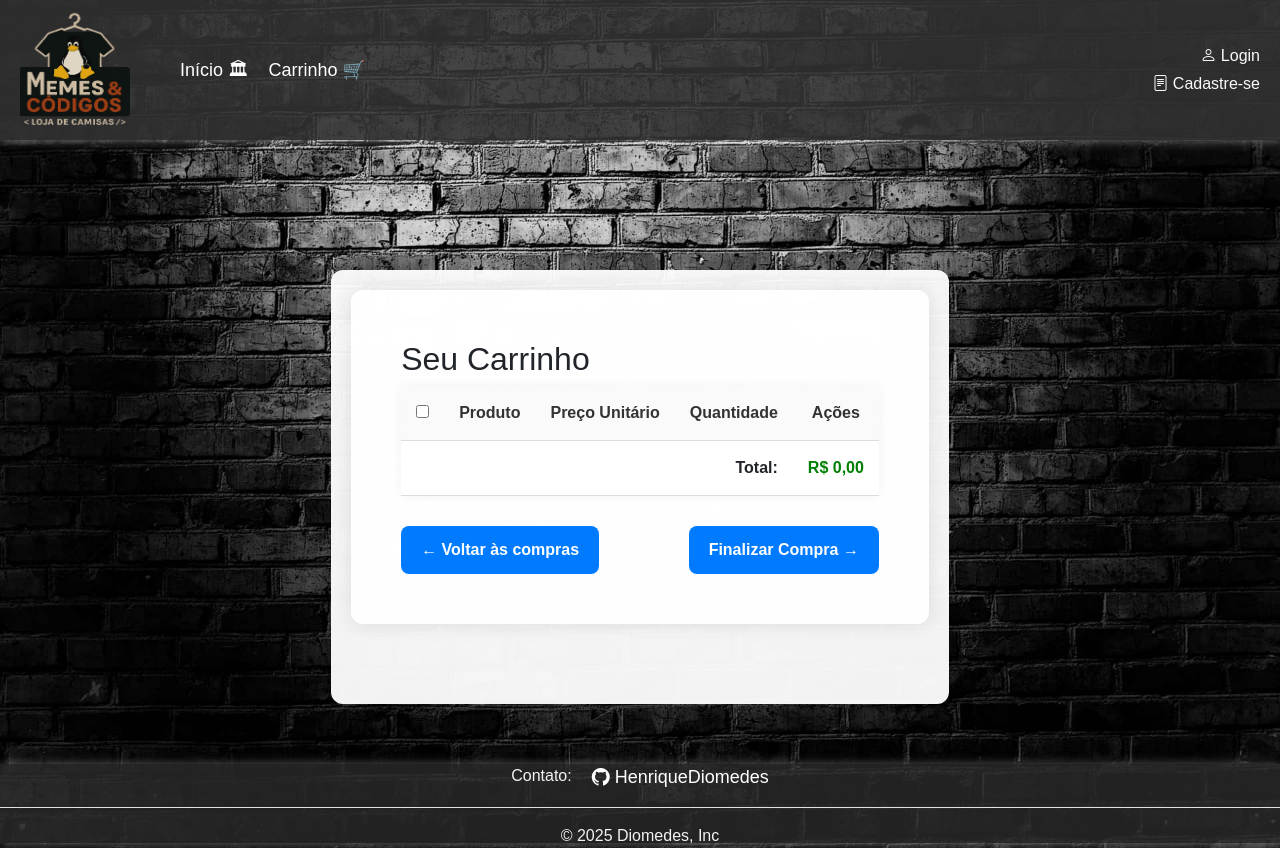
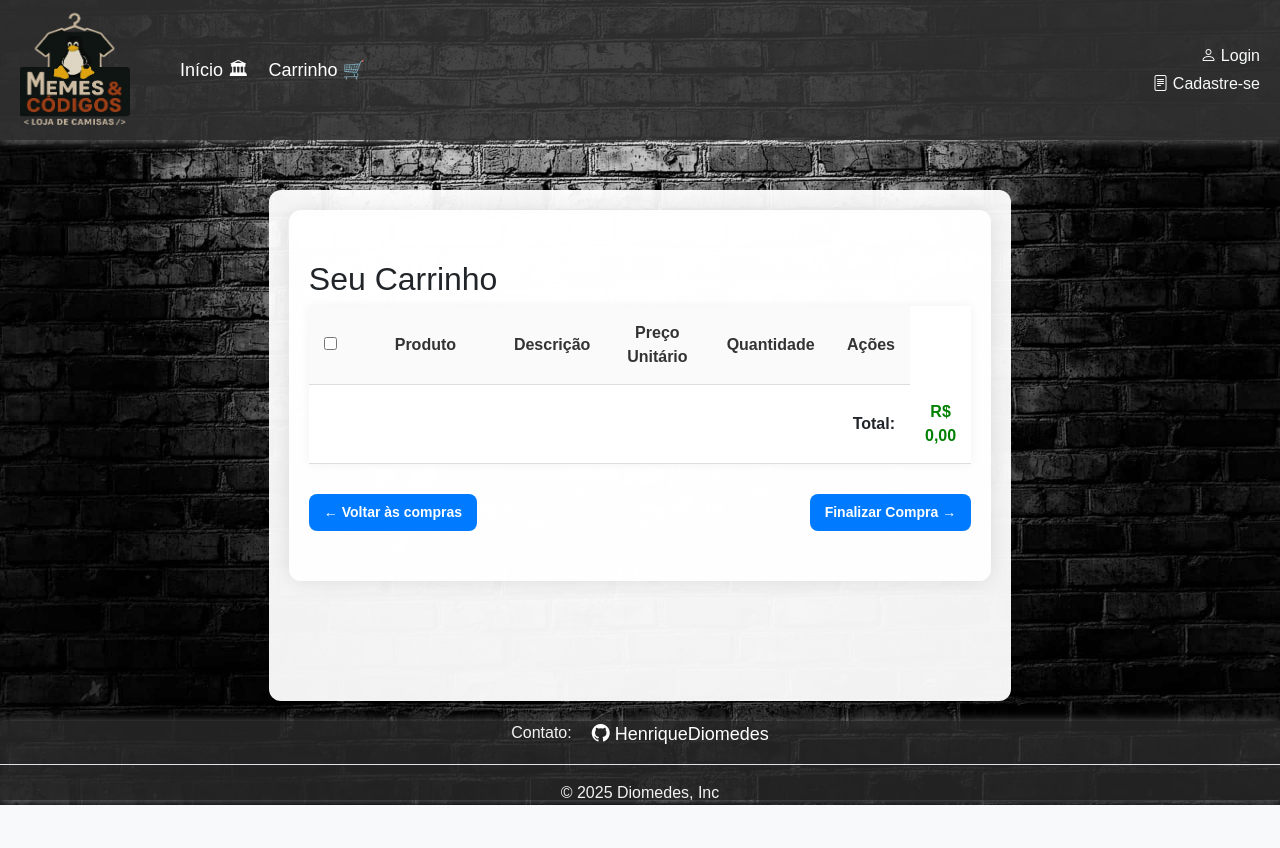
Before and after one commit to HenriqueDiomedes/Loja_Memes_e_Codigos, a Django app: page /carrinho/ in a window 1280 px wide. After the commit the page ends 805 px from the top, so only its background shows below. Run offline with Django 5.2, Linux system fonts and the light colour scheme.

Commit message:
templates de detalhe finalizado
templates de detalhe concluído, templete de carrinho com problema de layout ainda

```diff
--- a/ecommerce/templates/carrinho.html
+++ b/ecommerce/templates/carrinho.html
@@ -11,15 +11,21 @@
         background-attachment: fixed;
         font-family: Arial, sans-serif;
         margin: 0;
+        padding-top: 50px;
+        box-sizing: border-box;
+    }
+
+    header {
+        z-index: 1000;
+        position: relative;
     }
 
     main {
-        padding: 50px;
+        padding: 50px 20px;
         background-color: rgba(255, 255, 255, 0.95);
         border-radius: 12px;
-        max-width: 1200px;
+        max-width: 1000px;
         margin: auto;
-        margin-bottom: 60px;
         box-shadow: 0 0 20px rgba(0, 0, 0, 0.1);
     }
 
@@ -44,22 +50,56 @@
         font-weight: bold;
     }
 
+    /* Ajustando as colunas */
+    .tabela-carrinho thead th:nth-child(1),
+    .tabela-carrinho tbody td:nth-child(1),
+    .tabela-carrinho tfoot td:nth-child(1) {
+        width: 5%;
+    }
+
+    .tabela-carrinho thead th:nth-child(2),
+    .tabela-carrinho tbody td:nth-child(2),
+    .tabela-carrinho tfoot td:nth-child(2) {
+        width: 40%;
+    }
+
+    .tabela-carrinho thead th:nth-child(3),
+    .tabela-carrinho tbody td:nth-child(3),
+    .tabela-carrinho tfoot td:nth-child(3) {
+        width: 15%;
+    }
+
+    .tabela-carrinho thead th:nth-child(4),
+    .tabela-carrinho tbody td:nth-child(4),
+    .tabela-carrinho tfoot td:nth-child(4) {
+        width: 20%;
+    }
+
+    .tabela-carrinho thead th:nth-child(5),
+    .tabela-carrinho tbody td:nth-child(5),
+    .tabela-carrinho tfoot td:nth-child(5) {
+        width: 20%;
+    }
+
+    /* Ajuste no detalhe da imagem e nome do produto */
     .produto-info {
         display: flex;
         align-items: center;
         text-align: left;
+        height: 117.5px;
     }
 
     .produto-info img {
         width: 80px;
         height: 80px;
         object-fit: cover;
-        margin-right: 10px;
+        margin-right: 15px; /* Ajustei para melhorar o espaçamento */
         border-radius: 4px;
     }
 
     .produto-info .detalhes {
         max-width: 300px;
+        margin-left: 10px;
     }
 
     .produto-info .detalhes .nome {
@@ -72,6 +112,7 @@
         font-size: 14px;
     }
 
+    /* Ajuste nos preços */
     .preco-antigo {
         text-decoration: line-through;
         color: #aaa;
@@ -85,6 +126,7 @@
         font-weight: bold;
     }
 
+    /* Ajuste na quantidade */
     .quantidade {
         display: flex;
         justify-content: center;
@@ -112,70 +154,102 @@
         height: 25px;
     }
 
+    /* Ajuste no link "Remover" */
     .acoes {
         display: flex;
+        justify-content: center;
         gap: 5px;
         font-size: 14px;
-        justify-content: center;
+        text-align: center;
     }
 
     .acoes a {
         color: #d70000;
         text-decoration: none;
+        padding: 5px;
+        display: inline-block;
     }
 
     .acoes a:hover {
         text-decoration: underline;
     }
 
+    /* Ajustando o tamanho dos botões */
     .botoes-carrinho {
         margin-top: 30px;
         display: flex;
         justify-content: space-between;
+        gap: 10px;
     }
 
-    .botao-voltar, .botao-finalizar {
-        padding: 12px 20px;
+    .botao-voltar,
+    .botao-finalizar {
+        padding: 8px 15px;  /* Ajuste no tamanho do botão */
         background-color: #007bff;
         color: white;
         border-radius: 8px;
         text-decoration: none;
         font-weight: bold;
         transition: background-color 0.3s ease;
+        text-align: center;
+        font-size: 14px;  /* Ajuste no tamanho da fonte */
     }
 
-    .botao-voltar:hover, .botao-finalizar:hover {
+    .botao-voltar:hover,
+    .botao-finalizar:hover {
         background-color: #0056b3;
     }
 
     @media (max-width: 767px) {
-        .tabela-carrinho th, .tabela-carrinho td {
-            font-size: 14px;
-            padding: 10px;
+        main {
+            padding: 30px 10px;
+        }
+
+        .tabela-carrinho th,
+        .tabela-carrinho td {
+            font-size: 13px;
+            padding: 8px;
+        }
+
+        .produto-info {
+            display: flex;
+            align-items: center;
+            text-align: left;
+            gap: 15px;
+            min-height: 100px;
+            overflow: hidden;
         }
 
         .produto-info img {
-            width: 60px;
-            height: 60px;
+            width: 80px;
+            height: 80px;
+            object-fit: cover;
+            border-radius: 4px;
+            flex-shrink: 0;
         }
 
-        .produto-info .detalhes .nome {
-            font-size: 14px;
+        .produto-info .detalhes {
+            flex: 1;
+            min-width: 0;
+            overflow: hidden;
+            text-overflow: ellipsis;
+            white-space: nowrap;
+        }
+
+        .quantidade {
+            flex-direction: row;
         }
 
         .quantidade a {
-            width: 20px;
-            height: 20px;
-            font-size: 14px;
+            width: 22px;
+            height: 22px;
+            font-size: 13px;
+            line-height: 22px;
         }
 
         .quantidade input {
             width: 30px;
-            font-size: 14px;
-        }
-
-        main {
-            padding: 20px;
+            font-size: 13px;
         }
 
         .botoes-carrinho {
@@ -183,8 +257,10 @@
             gap: 15px;
         }
 
-        .botao-voltar, .botao-finalizar {
-            text-align: center;
+        .botao-voltar,
+        .botao-finalizar {
+            width: 100%;
+            font-size: 14px;
         }
     }
 </style>
@@ -199,6 +275,7 @@
             <tr>
                 <th><input type="checkbox" /></th>
                 <th>Produto</th>
+                <th>Descrição</th>
                 <th>Preço Unitário</th>
                 <th>Quantidade</th>
                 <th>Ações</th>
@@ -210,20 +287,20 @@
                 <td><input type="checkbox" /></td>
                 <td class="produto-info">
                     <img src="{{ produto.imagem1 }}" alt="Imagem do Produto">
-                    <div class="detalhes">
-                        <div class="nome">{{ produto.nome }}</div>
-                    </div>
                 </td>
+                <td class="detalhes">
+                    <span class="nome">{{ produto.nome }}</span>
+                </td>
+
                 <td>
                     <span class="preco-novo">R$ {{ produto.preco }}</span>
                 </td>
-                <td>
-                    <div class="quantidade">
+                <td class="quantidade">
                         <a href="{% url 'diminuir_quantidade' produto.id %}">−</a>
                         <input type="text" value="{{ produto.quantidade }}" readonly />
                         <a href="{% url 'aumentar_quantidade' produto.id %}">+</a>
-                    </div>
                 </td>
+
                 <td class="acoes">
                     <a href="{% url 'remover_do_carrinho' produto.id %}">Remover</a>
                 </td>
@@ -232,8 +309,8 @@
         </tbody>
         <tfoot>
             <tr>
-                <td colspan="4" style="text-align: right; font-weight: bold;">Total:</td>
-                <td colspan="2" style="font-weight: bold; color: green;">
+                <td colspan="6" style="text-align: right; font-weight: bold;">Total:</td>
+                <td style="font-weight: bold; color: green;">
                     R$ {{ total_geral|floatformat:2 }}
                 </td>
             </tr>
--- a/templates/base.html
+++ b/templates/base.html
@@ -20,7 +20,6 @@
     min-height: 100vh;
     display: flex;
     flex-direction: column;
-            padding-top: 130px;
 }
 
 header {
@@ -36,6 +35,11 @@
     z-index: 1000;
     top: 0;
     left: 0;
+}
+
+.menu {
+    display: flex;
+    align-items: center;
 }
 
 .menu a {
@@ -78,7 +82,7 @@
     background-color: #333333ad;
     box-shadow: 1px 1px 10px rgba(255, 255, 255, 0.4);
     position: relative;
-            margin-top: auto;
+    margin-top: 20px;
     color: #F2F2F2;
 }
 
@@ -111,11 +115,13 @@
     text-align: left;
 }
 
+/* MOBILE */
 @media (max-width: 768px) {
     header {
-                flex-direction: column;
+        margin-top: -50px;
+        flex-direction: row;
         align-items: flex-start;
-                padding: 10px;
+        position: relative;
     }
 
     .menu {
@@ -131,20 +137,28 @@
     #img {
         height: 80px;
         width: 70px;
-                margin: 0 auto 10px;
+        margin: 0 0 10px 0;
     }
 
     .container-login {
-                width: 100%;
+        position: absolute;
+        top: 10px;
+        right: 10px;
         flex-direction: column;
         align-items: flex-end;
+        gap: 8px;
     }
 
     .dropdown-menu {
         position: static !important;
         float: none;
     }
+
+    .conteudo-principal {
+        margin-top: 20px;
     }
+}
+
     </style>
 </head>
 
@@ -159,17 +173,20 @@
         <div class="container-login d-flex justify-content-end align-items-center">
             {% if request.user.is_authenticated %}
             <div class="dropdown">
-                <button class="btn btn-outline-light dropdown-toggle" type="button" id="dropdownUserMenu" data-bs-toggle="dropdown" aria-expanded="false">
+                <button class="btn btn-outline-light dropdown-toggle" type="button" id="dropdownUserMenu"
+                    data-bs-toggle="dropdown" aria-expanded="false">
                     <i class="bi bi-person-circle"></i> {{ request.user.first_name|default:request.user.username }}
                 </button>
                 <ul class="dropdown-menu dropdown-menu-end p-2" aria-labelledby="dropdownUserMenu">
                     <li class="mb-1">
-                        <a href="{% url 'perfil_cliente' %}" class="btn btn-sm btn-primary d-flex align-items-center gap-1 w-100">
+                        <a href="{% url 'perfil_cliente' %}"
+                            class="btn btn-sm btn-primary d-flex align-items-center gap-1 w-100">
                             <i class="bi bi-person-fill"></i> Perfil
                         </a>
                     </li>
                     <li class="mb-1">
-                        <a href="{% url 'formulario' %}" class="btn btn-sm btn-secondary d-flex align-items-center gap-1 w-100">
+                        <a href="{% url 'formulario' %}"
+                            class="btn btn-sm btn-secondary d-flex align-items-center gap-1 w-100">
                             <i class="bi bi-gear"></i> Mais
                         </a>
                     </li>
@@ -205,12 +222,14 @@
     <footer>
         <ul class="nav justify-content-center border-bottom pb-3 mb-3">
             <p>Contato: </p>
-            <li class="nav-item"><a href="https://github.com/HenriqueDiomedes" class="bi bi-github"> HenriqueDiomedes</a></li>
+            <li class="nav-item"><a href="https://github.com/HenriqueDiomedes" class="bi bi-github">
+                    HenriqueDiomedes</a></li>
         </ul>
         <p class="texto">© 2025 Diomedes, Inc</p>
     </footer>
 
-    <script src="https://cdn.jsdelivr.net/npm/bootstrap@5.3.3/dist/js/bootstrap.bundle.min.js" crossorigin="anonymous"></script>
+    <script src="https://cdn.jsdelivr.net/npm/bootstrap@5.3.3/dist/js/bootstrap.bundle.min.js"
+        crossorigin="anonymous"></script>
 </body>
 
 </html>
```
Also changed, not shown: ecommerce/templates/detalhes_produto.html (+25 -16 lines). Lines whose indentation alone changed are shown as unchanged.
